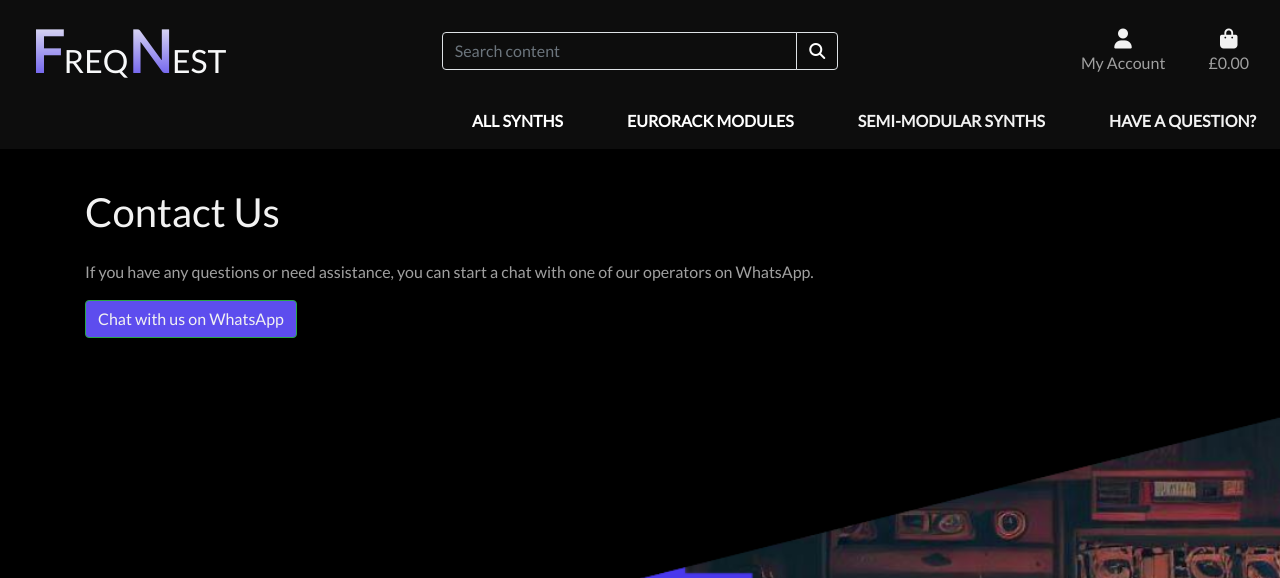
After one commit to SandorGyorfi/FreqNest, a Django app: page /contact/ in a window 1280 px wide. The commit adds this page. Shown: the top 578 px of the page. Run offline with Django 4.2, Linux system fonts and the light colour scheme; some libraries are stand-ins or nearby versions.

Commit message:
Add contact
Basic whatsapp chat added to the project as contact option.

```diff
--- /dev/null
+++ b/shop/templates/shop/contact.html
@@ -0,0 +1,22 @@
+{% extends "base.html" %}
+{% load static %}
+
+{% block page_header %}
+<div class="container header-container">
+    <div class="row">
+        <div class="col"></div>
+    </div>
+</div>
+{% endblock %}
+{% block content %}
+<div class="container">
+    <div class="row">
+        <div class="col-12 mt-4">
+            <h1>Contact Us</h1>
+            <p class="mt-4">If you have any questions or need assistance, you can start a chat with one of our operators on WhatsApp.
+            </p>
+            <a href="https://wa.me/+447563713196" class="btn btn-success">Chat with us on WhatsApp</a>
+        </div>
+    </div>
+</div>
+{% endblock %}
--- a/shop/urls.py
+++ b/shop/urls.py
@@ -1,6 +1,8 @@
 from django.urls import path
 from . import views
+from .views import contact
 
 urlpatterns = [
-    path('', views.index, name='shop')
+    path('', views.index, name='shop'),
+    path('contact/', contact, name='contact'),
 ]
--- a/shop/views.py
+++ b/shop/views.py
@@ -3,3 +3,7 @@ from django.shortcuts import render
 def index(request):
     """Index view"""
     return render(request, 'shop/index.html')
+
+
+def contact(request):
+    return render(request, 'shop/contact.html')
--- a/templates/includes/main-nav.html
+++ b/templates/includes/main-nav.html
@@ -50,11 +50,10 @@
         <li class="nav-item dropdown">
             <a class="logo-font font-weight-bold nav-link text-black" href="#" id="deals-link" data-toggle="dropdown"
                 aria-haspopup="true" aria-expanded="false">
-                News & Deals
+                Have A Question?
             </a>
             <div class="dropdown-menu border-0" aria-labelledby="deals-link">
-                <a href="" class="dropdown-item">New Arrivals</a>
-                <a href="" class="dropdown-item">Deals</a>
+                <a href="{% url 'contact' %}" class="dropdown-item">Contact</a>
             </div>
         </li>
     </ul>
```
